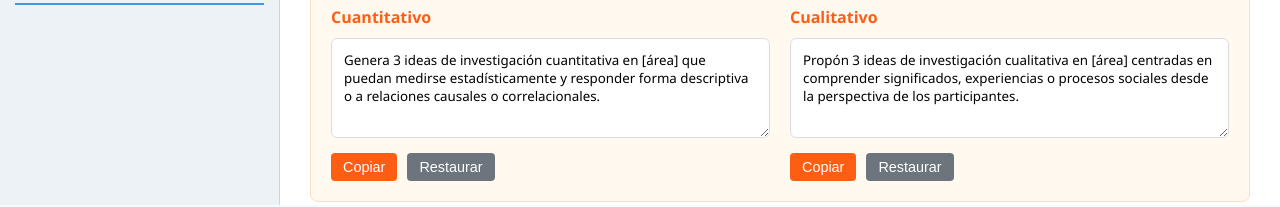
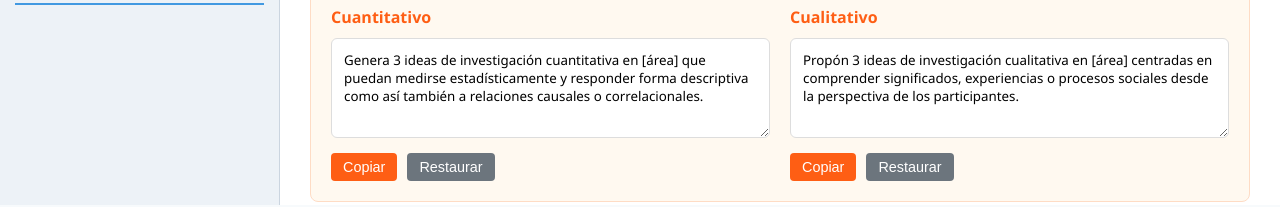
Before and after one commit to araimilab/cursomicia, a plain HTML site: page index.html in a window 1280 px wide. Shown: the part 565-772 px from the top of the page. Drawn offline with nearby package versions, Linux system fonts and the light colour scheme.

Commit message:
Update index.html

```diff
--- a/index.html
+++ b/index.html
@@ -362,7 +362,7 @@
         <div class="ia-columns">
           <div class="ia-column">
             <h4>Cuantitativo</h4>
-            <textarea class="ia-prompt" id="prompt-cuan-1" data-original="Genera 3 ideas de investigación cuantitativa en [área] que puedan medirse estadísticamente y responder en forma descriptiva o a relaciones causales o correlacionales.">Genera 3 ideas de investigación cuantitativa en [área] que puedan medirse estadísticamente y responder forma descriptiva o a relaciones causales o correlacionales.</textarea>
+            <textarea class="ia-prompt" id="prompt-cuan-1" data-original="Genera 3 ideas de investigación cuantitativa en [área] que puedan medirse estadísticamente y responder en forma descriptiva como así también a relaciones causales o correlacionales.">Genera 3 ideas de investigación cuantitativa en [área] que puedan medirse estadísticamente y responder forma descriptiva como así también a relaciones causales o correlacionales.</textarea>
             <div class="btn-group">
               <button class="btn-copy" onclick="copyText('prompt-cuan-1')">Copiar</button>
               <button class="btn-reset" onclick="resetText('prompt-cuan-1')">Restaurar</button>
```
